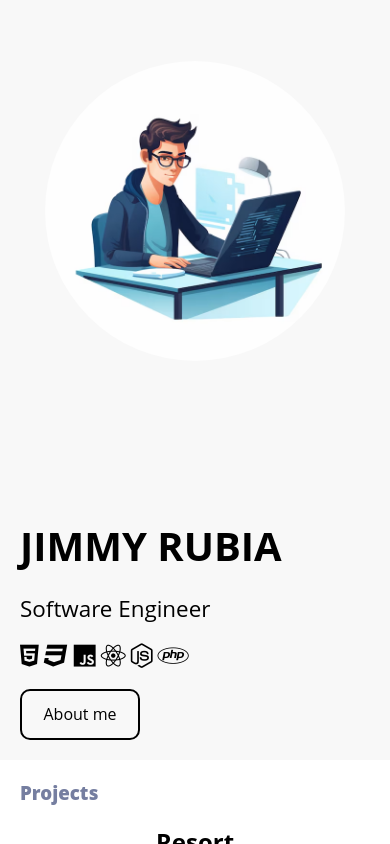
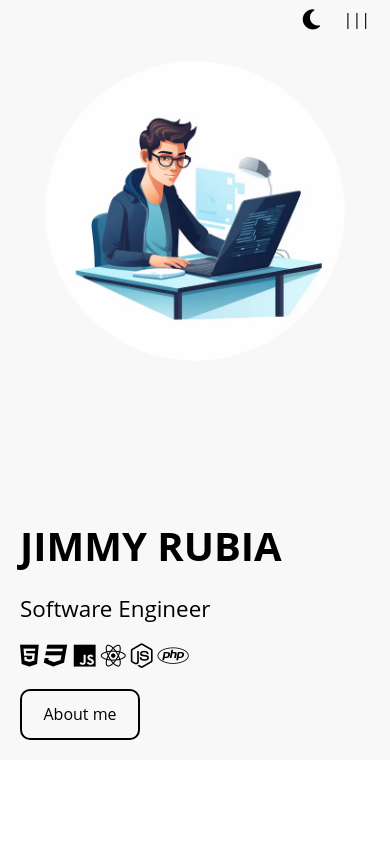
Before and after one commit to Jimmy21048/jimmy-rubia, a React (Create React App) app: page / in a window 390 px wide. Built offline with nearby package versions, Linux system fonts and the light colour scheme.

Commit message:
added side bar for smaller devices

```diff
--- a/src/components/About.js
+++ b/src/components/About.js
@@ -6,6 +6,8 @@ export default function About() {
                 <Header />
                 <div className="about-hero">
                     <h2>ABOUT</h2>
+                    <a className="ext-btn" href="/jimmy rubia CV.pdf" download={true} >Download CV</a>
+                    <iframe src="/jimmy rubia CV.pdf" width = "800" />
                     <p>
                     Lorem ipsum dolor sit amet, consectetur adipiscing elit,
                      sed do eiusmod tempor incididunt ut labore et dolore magna
--- a/src/components/Home.js
+++ b/src/components/Home.js
@@ -4,8 +4,20 @@ import './index.css';
 export default function Home() {
     return (
         <div className="home-body">
+            <i class="fa-solid fa-moon hidden-items-1"></i>
+            <input type='checkbox' hidden id='menu' className='hidden-items-1' />
+            <label htmlFor='menu' className='hidden-items-1 hidden-label'>|||</label>
+            <div className='body-menu hidden-items-1'>
+                <nav style={{height: '5vh', display: 'flex', alignItems: 'center', justifyContent: 'flex-end', paddingRight: '20px'}} >
+                    <label htmlFor='menu' >X</label>
+                </nav>
+                <a>Chrome Extensions</a>
+                <a>Projects</a>
+            </div>
                 <div className='body-left'>
                     <div className='body-left-top'>
+
+
                         <img className='profile-image' src='./images/jimmy1.avif' alt='jimmy rubia' />
                     </div>
                     <div className='body-left-bottom'>
@@ -22,7 +34,7 @@ export default function Home() {
                         <Link className='about-link' to={'/about'}>About me</Link>
                     </div>
                     <div className='body-animate-title1'>
-                        <h1 data-aos="slide-right" data-aos-delay="90" data-aos-duration="1000">Technologies</h1>
+                        <h1>Technologies</h1>
                         <div className='animate-techs'>
                             <i data-aos='zoom-in' data-aos-delay="100" data-aos-duration="800" class="fa-brands fa-html5">  HTML</i>
                             <i data-aos='zoom-in' data-aos-delay="200" data-aos-duration="900" class="fa-brands fa-css3">  CSS</i>
@@ -40,7 +52,7 @@ export default function Home() {
                     <div className='my-ext'>
                         <div className='my-ext-title'>
                             <img src='./images/chrome-logo.jpg' />
-                            <h1 data-aos="zoom-in" data-aos-delay="100" data-aos-duration="800" >My Extensions</h1>
+                            <h1 >My Extensions</h1>
                         </div>
                         <div className='my-ext-body'>
                             <button><i class="fa-solid fa-angle-left"></i></button>
@@ -58,9 +70,9 @@ export default function Home() {
                     </div>
                 </div>
 
-                <div className='body-right'>
+                <div className='body-right' id='projects-panel'>
                     <div className='body-right-top'>
-                        <i class="fa-solid fa-moon"></i>
+
                     </div>
                     <div className='body-right-bottom'>
                         <h3>Projects</h3>
--- a/src/components/index.css
+++ b/src/components/index.css
@@ -193,7 +193,9 @@ body {
 .langs .fa-brands {
     font-size: 25px;
 }
+#menu {
 
+}
 .body-right {
     width: 50%;
     height: 100vh;
@@ -204,9 +206,11 @@ body {
     justify-content: flex-end;
     align-items: center;
     padding: 0 20px;
+    gap: 10px;
 }
 .body-right-top .fa-solid {
     font-size: 25px;
+    border: 1px solid;
 }
 .body-right-bottom {
     height: max-content;
@@ -370,12 +374,47 @@ body {
     max-width: 500px;
     object-fit: cover;
 }
+.hidden-items-1 {
+    position: absolute;
+}
+.fa-moon {
+    right: 20px;
+    top: 8px;
+    font-size: 23px;
+}
+.hidden-label {
+    top: 8px;
+    right: 20px;
+    display: none;
+}
+.body-menu {
+    display: none;
+}
+
 
 /* media queries */
 @media  screen and (max-width: 1000px) {
     .home-body {
         flex-direction: column;
         overflow-x: hidden;
+    }
+    .hidden-label {
+        display: initial;
+    }
+    .fa-moon {
+        right: 70px;
+    }
+    .body-menu {
+        display: flex;
+        flex-direction: column;
+        gap: 20px;
+        padding-left: 10px;
+        height: 100vh;
+        width: 100vw;
+        position: absolute;
+        left: -100vw;
+        border: 1px solid;
+        background-color: var(--background2);
     }
     .body-left {
         width: 100vw;
@@ -403,9 +442,7 @@ body {
     }
     .body-right {
         width: 100vw;
-    }
-    .body-right-top {
-        display: none;
+        height: max-content;
     }
     .body-right-bottom {
         gap: 20px;
@@ -446,7 +483,15 @@ body {
     .my-ext {
         display: none;
     }
-}
-@media screen and (max-width: 500) {
+    .body-right-top {
+        position: sticky;
+        top:0;
+    }
+    #menu:checked ~ .body-menu {
+        left: 0px;
+    }
 
 }
+@media screen and (max-width: 500px) {
+
+}
```
Also changed, not shown: 1 other file (tests, documents, lock files or other folders).
